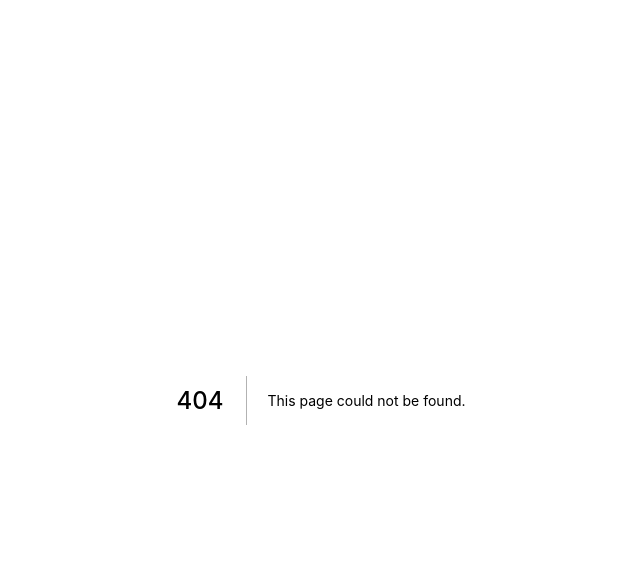
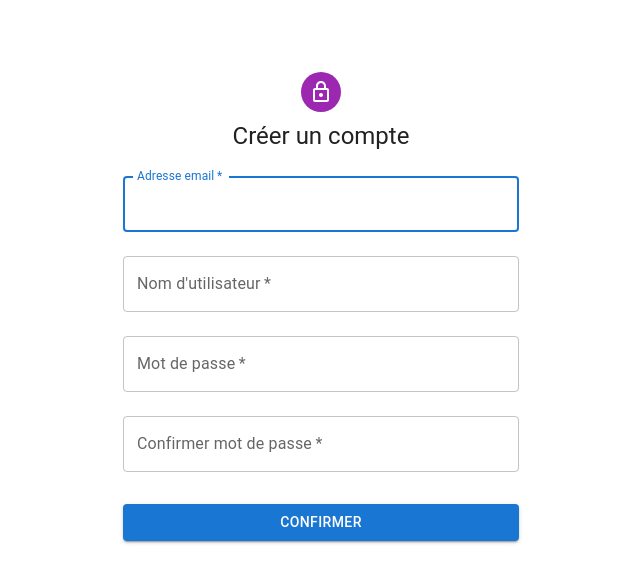
Before and after one commit to NicolasPelletierMulsant/codev-frontend, a Next.js app: page /register in a window 1280 px wide. Before the commit this address had no page. Shown: the top 582 px of the page, without its empty margins (319-959 px from the left). Built offline with nearby package versions, Linux system fonts and the light colour scheme.

Commit message:
Created register page

```diff
--- /dev/null
+++ b/pages/register.jsx
@@ -0,0 +1,156 @@
+import * as React from 'react';
+import Avatar from '@mui/material/Avatar';
+import Button from '@mui/material/Button';
+import CssBaseline from '@mui/material/CssBaseline';
+import TextField from '@mui/material/TextField';
+import Box from '@mui/material/Box';
+import LockOutlinedIcon from '@mui/icons-material/LockOutlined';
+import Typography from '@mui/material/Typography';
+import Container from '@mui/material/Container';
+import { createTheme, ThemeProvider } from '@mui/material/styles';
+import Router from 'next/router';
+import Cookies from 'universal-cookie';
+
+const theme = createTheme();
+
+export default function Home() {
+
+  const emailRegex = /^.+@\w+\.\w+$/g
+
+  const [password, setPassword] = React.useState("");
+  const [confirmPassword, setConfirmPassword] = React.useState("");
+  const [confirmPasswordError, setConfirmPasswordError] = React.useState(false);
+  const [emailValid, setEmailValid] = React.useState(true);
+
+  const handleEmailChange = (event) => {
+    if (!event.currentTarget.value.match(emailRegex)) {
+      setEmailValid(false);
+    } else {
+      setEmailValid(true);
+    }
+  }
+
+  React.useEffect(() => {
+    if (password !== confirmPassword) {
+      setConfirmPasswordError(true);
+    } else {
+      setConfirmPasswordError(false);
+    }
+  }, [password, confirmPassword]);
+
+  const handlePasswordChange = (event) => {
+    setPassword(event.currentTarget.value);
+  }
+
+  const handleConfirmPasswordChange = (event) => {
+    setConfirmPassword(event.currentTarget.value);
+  };
+
+  const handleSubmit = (event) => {
+    event.preventDefault();
+    const data = new FormData(event.currentTarget);
+
+    const email = data.get("email");
+    const username = data.get("username");
+    const password = data.get("password");
+    const confirmPassword = data.get("confirm-password");
+
+    if (!(email && username && password && confirmPassword)) {
+        alert("Veuillez remplir tous les champs");
+        return;
+    }
+
+    if (!email.match(emailRegex)) {
+      alert("Format d'email invalide");
+      return;
+    }
+
+    if (password !== confirmPassword) {
+        alert("Les mots de passe ne correspondent pas");
+        return;
+    }
+
+    // Handle registration
+    const cookies = new Cookies();
+    cookies.set("connected", true);
+    Router.push('/');
+  };
+
+
+
+  return (
+    <ThemeProvider theme={theme}>
+      <Container component="main" maxWidth="xs">
+        <CssBaseline />
+        <Box
+          sx={{
+            marginTop: 8,
+            display: 'flex',
+            flexDirection: 'column',
+            alignItems: 'center',
+          }}
+        >
+          <Avatar sx={{ m: 1, bgcolor: 'secondary.main' }}>
+            <LockOutlinedIcon />
+          </Avatar>
+          <Typography component="h1" variant="h5">
+            Créer un compte
+          </Typography>
+          <Box component="form" onSubmit={handleSubmit} noValidate sx={{ mt: 1 }}>
+            <TextField
+              margin="normal"
+              required
+              fullWidth
+              id="email"
+              label="Adresse email"
+              name="email"
+              autoComplete="email"
+              autoFocus
+              onChange={handleEmailChange}
+              error={!emailValid}
+            />
+            <TextField
+              margin="normal"
+              required
+              fullWidth
+              id="username"
+              label="Nom d'utilisateur"
+              name="username"
+            />
+            <TextField
+              margin="normal"
+              required
+              fullWidth
+              name="password"
+              label="Mot de passe"
+              type="password"
+              id="password"
+              autoComplete="current-password"
+              onChange={handlePasswordChange}
+            />
+            <TextField
+              margin="normal"
+              required
+              fullWidth
+              name="confirm-password"
+              label="Confirmer mot de passe"
+              type="password"
+              id="confirm-password"
+              autoComplete="current-password"
+              onChange={handleConfirmPasswordChange}
+              error={confirmPasswordError}
+            />
+            <Button
+              type="submit"
+              fullWidth
+              variant="contained"
+              sx={{ mt: 3, mb: 2 }}
+            >
+              Confirmer
+            </Button>
+          </Box>
+        </Box>
+      </Container>
+    </ThemeProvider>
+  );
+}
```
Also changed, not shown: pages/_middleware.js (+7 -3 lines).
